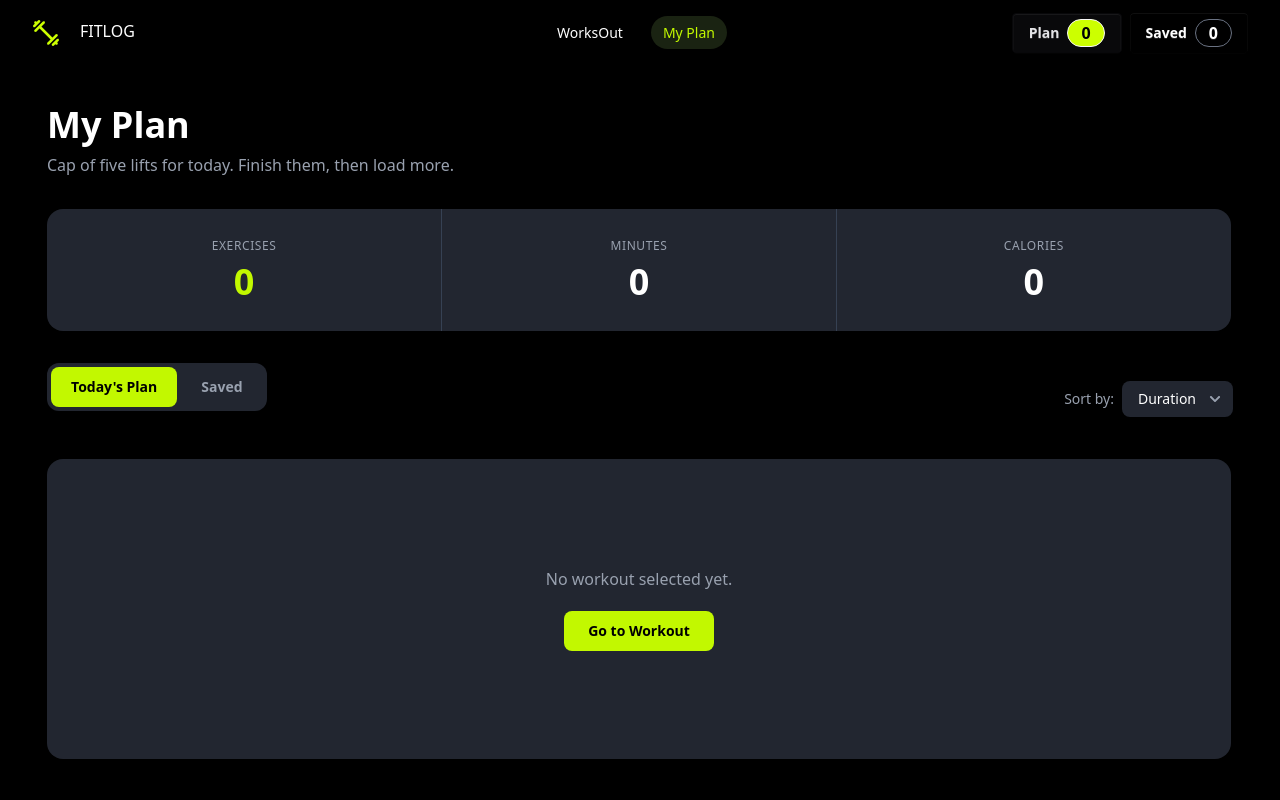
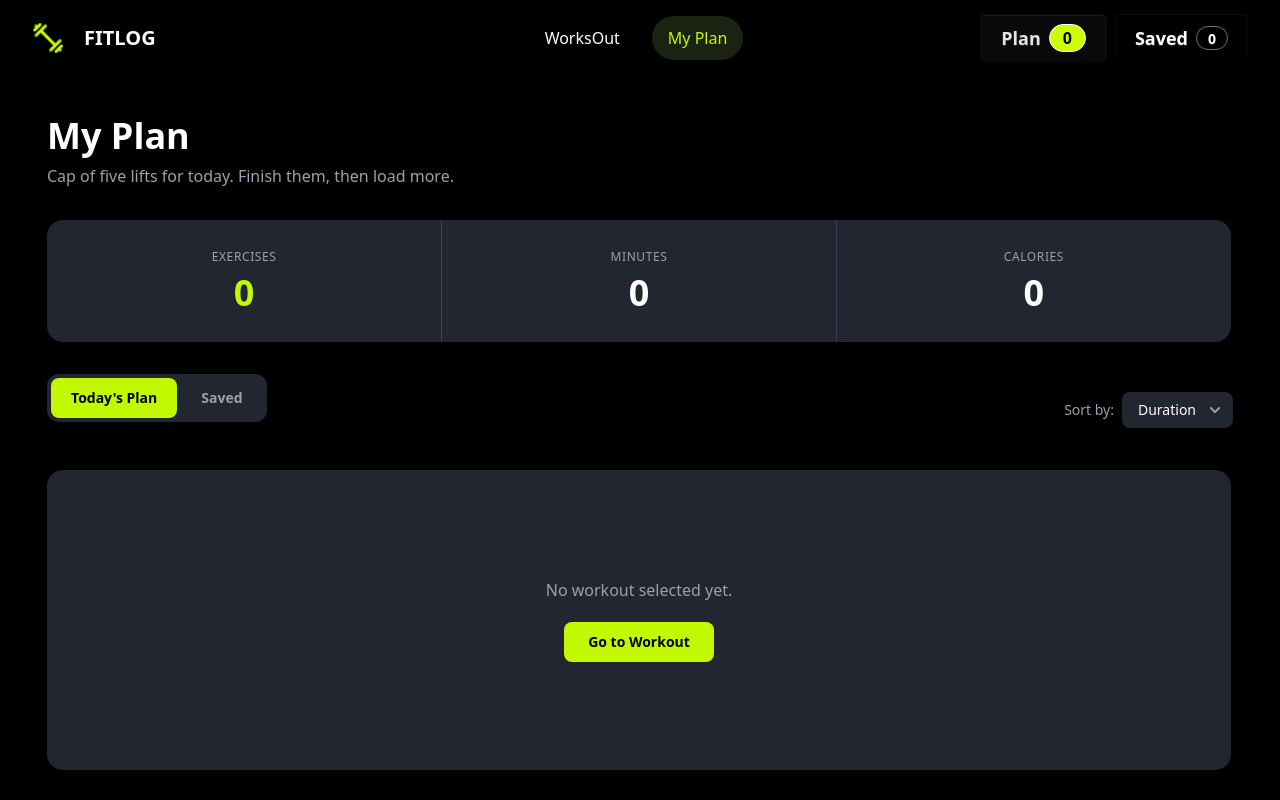
Before and after one commit to hafizul1997/Fit-Log-A06, a Next.js app: page /my-plan in a window 1280 px wide. Shown: the top 800 px of the page. Built offline with nearby package versions, Linux system fonts and the light colour scheme.

Commit message:
Added responsive design for navbar from xs device to lg device

```diff
--- a/app/Components/Saved/SavedNavButton.tsx
+++ b/app/Components/Saved/SavedNavButton.tsx
@@ -21,11 +21,11 @@ const SavedNavButton = () => {
   return (
       <button
       onClick={() => router.push("/my-plan")}
-      className="btn btn-neutral gap-2 border-none bg-transparent text-white hover:bg-transparent"
+      className="btn btn-neutral border-none bg-transparent text-white hover:bg-transparent btn-xs sm:btn-sm md:btn-md lg:btn-lg gap-2 "
     >
       Saved
 
-      <div className="badge badge-lg rounded-full border border-gray-500 bg-transparent text-white">
+      <div className="badge badge-xs rounded-full border border-gray-500 bg-transparent text-white   sm:badge-sm md:badge-md lg:badge badge-lg ">
         {savedWorkouts.length}
       </div>
     </button>
--- a/app/Components/shared/Navbar.tsx
+++ b/app/Components/shared/Navbar.tsx
@@ -53,9 +53,9 @@ const Navbar = () => {
     <Navlinks className="w-full  my-1 py-2" />
   </ul>
 </div>
-    <div className='flex gap-5 ml-6'>
-      <Image src={Logo} alt='Logo' width={28} height={28} />
-      <h1 className='text-white'>FITLOG</h1>
+    <div className='flex gap-5 ml-6 items-center'>
+      <Image src={Logo} alt='Logo' width={28} height={28} className="h-6 w-6 sm:h-7 sm:w-7 lg:h-8 lg:w-8" />
+      <h1 className='text-white font-bold text-xs sm:text-sm md:text-md lg:text-xl'>FITLOG</h1>
     </div>
 
   </div>
--- a/app/Components/shared/Navlinks.tsx
+++ b/app/Components/shared/Navlinks.tsx
@@ -29,8 +29,27 @@ const Navlinks = ({className = ''}:NavLinksProps ) => {
             links.map((link)=>{
                     const isActive=pathName === link.href;
                     return(
-                        <li key={link.href} className='ml-4'>
-                 <Link href={link.href} className={`${className}  rounded-full flex gap-4  ${isActive ? "!bg-[#1A2312] !text-[#C2F800]" : "!text-white hover:!bg-[#1A2312] hover:!text-[#C2F800]" }`}>
+                        <li key={link.href} className='ml-1 sm:ml-2 lg:ml-4'>
+                 <Link href={link.href} className={`${className}
+    flex items-center gap-1
+    rounded-full
+    bg-transparent
+    px-1.5 py-1
+    text-[10px]
+
+    sm:gap-2
+    sm:px-3 sm:py-2
+    sm:text-sm
+
+    lg:gap-4
+    lg:px-4 lg:py-2.5
+    lg:text-base
+
+    ${
+      isActive
+        ? "!bg-[#1A2312] !text-[#C2F800]"
+        : "!bg-transparent !text-white hover:!bg-[#1A2312] hover:!text-[#C2F800]"
+    }`}>
                         {link.name}
                 </Link>
                         </li>
--- a/app/WorkoutDetails/MyPlanButton.tsx
+++ b/app/WorkoutDetails/MyPlanButton.tsx
@@ -21,11 +21,11 @@ const MyPlanButton = () => {
   return (
     <button
       onClick={() => router.push("/my-plan")}
-      className="btn btn-neutral gap-2"
+      className="btn btn-xs btn-neutral sm:btn-sm md:btn-md lg:btn-lg gap-2 "
     >
       Plan
 
-      <div className="badge badge-lg rounded-full bg-[#CCFF00] text-black">
+      <div className=" rounded-full bg-[#CCFF00] text-black badge badge-xs sm:badge-sm md:badge-md lg:badge-lg">
         {myPlan.length}
       </div>
     </button>
```
